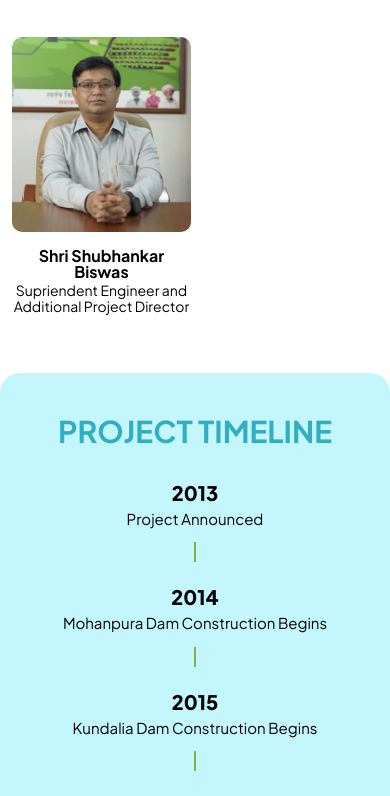
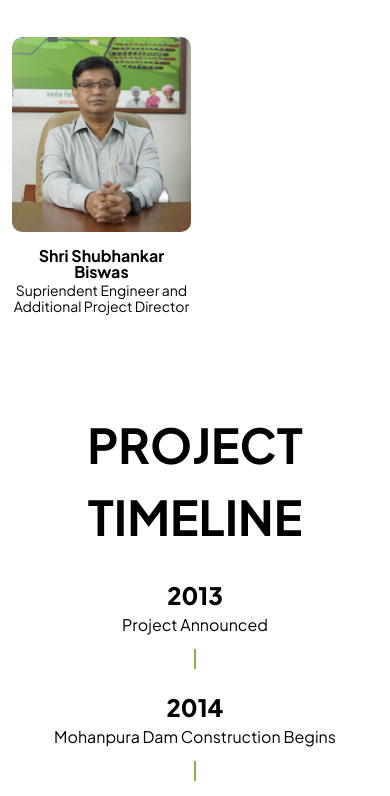
Before and after one commit to vistaarsws/MKPMU, a React (Vite) app in the folder frontend/: page / in a window 390 px wide. Shown: the part 6122-6918 px from the top of the page. Built offline with nearby package versions, Linux system fonts and the light colour scheme.

Commit message:
new changes

```diff
--- a/frontend/src/components/layout/Navbar/Navbar.css
+++ b/frontend/src/components/layout/Navbar/Navbar.css
@@ -107,13 +107,13 @@ nav ul li:hover {
   color: var(--primary-accent);
 }
 
-@media screen and (min-width: 1600px) {
+@media screen and (min-width: 1500px) {
   .nav-list {
     display: flex !important;
   }
 }
 
-@media screen and (max-width: 1599px) {
+@media screen and (max-width: 1499px) {
   nav {
     position: absolute;
     top: 10vh;
--- a/frontend/src/components/layout/Navbar/Navbar.jsx
+++ b/frontend/src/components/layout/Navbar/Navbar.jsx
@@ -15,7 +15,7 @@ export default function Navbar() {
 
   useEffect(() => {
     const handleResize = () => {
-      if (window.innerWidth < 1600) {
+      if (window.innerWidth < 1500) {
         setIsMobileView(true);
         setIsNavVisible(false); // Hide nav on mobile initially
       } else {
--- a/frontend/src/pages/About/Timeline.jsx
+++ b/frontend/src/pages/About/Timeline.jsx
@@ -32,7 +32,7 @@ const TIMELINE_EVENTS = [
 const styles = {
   container: {
     minHeight: "100vh",
-    backgroundColor: "#c3f6fd",
+    // backgroundColor: "#c3f6fd",
     display: "flex",
     alignItems: "center",
     justifyContent: "center",
@@ -48,19 +48,19 @@ const styles = {
     padding: "20px",
   },
   title: {
-    fontSize: "3rem",
+    fontSize: "4.8rem",
     marginBottom: "24px",
-    color: "#31aebf",
+    color: "black",
     fontWeight: 700,
   },
   year: {
-    fontSize: "2rem",
+    fontSize: "2.4rem",
     marginTop: "20px",
     color: "#000000",
     fontWeight: 900,
   },
   description: {
-    fontSize: "1.5rem",
+    fontSize: "1.6rem",
     marginBottom: "8px",
     color: "#000000",
   },
@@ -80,16 +80,16 @@ const styles = {
     margin: "24px auto", // Increased margin for better spacing
   },
   statusTitle: {
-    fontSize: "2rem",
-    color: "#9ec828",
+    fontSize: "3.8rem",
+    color: "black",
     marginBottom: "16px",
-    fontWeight: 800,
+    fontWeight: 700,
   },
   statusText: {
-    fontSize: "1.25rem",
+    fontSize: "1.6rem",
     marginBottom: "8px",
     color: "#FF851B",
-    fontWeight: 900,
+    fontWeight: 700,
   },
 };
 
@@ -131,7 +131,7 @@ function CurrentStatus() {
       <div style={styles.longDivider} />
       <div style={{ marginTop: "32px" }}>
         <h2 style={styles.statusTitle}>Current Status</h2>
-        <p style={styles.statusText}>2,00,000 HA being Irrigated</p>
+        <p style={styles.statusText}>2,00,000 ha being Irrigated</p>
       </div>
     </div>
   );
```
Also changed, not shown: frontend/src/pages/Home/Home.jsx (+4 -4 lines).
